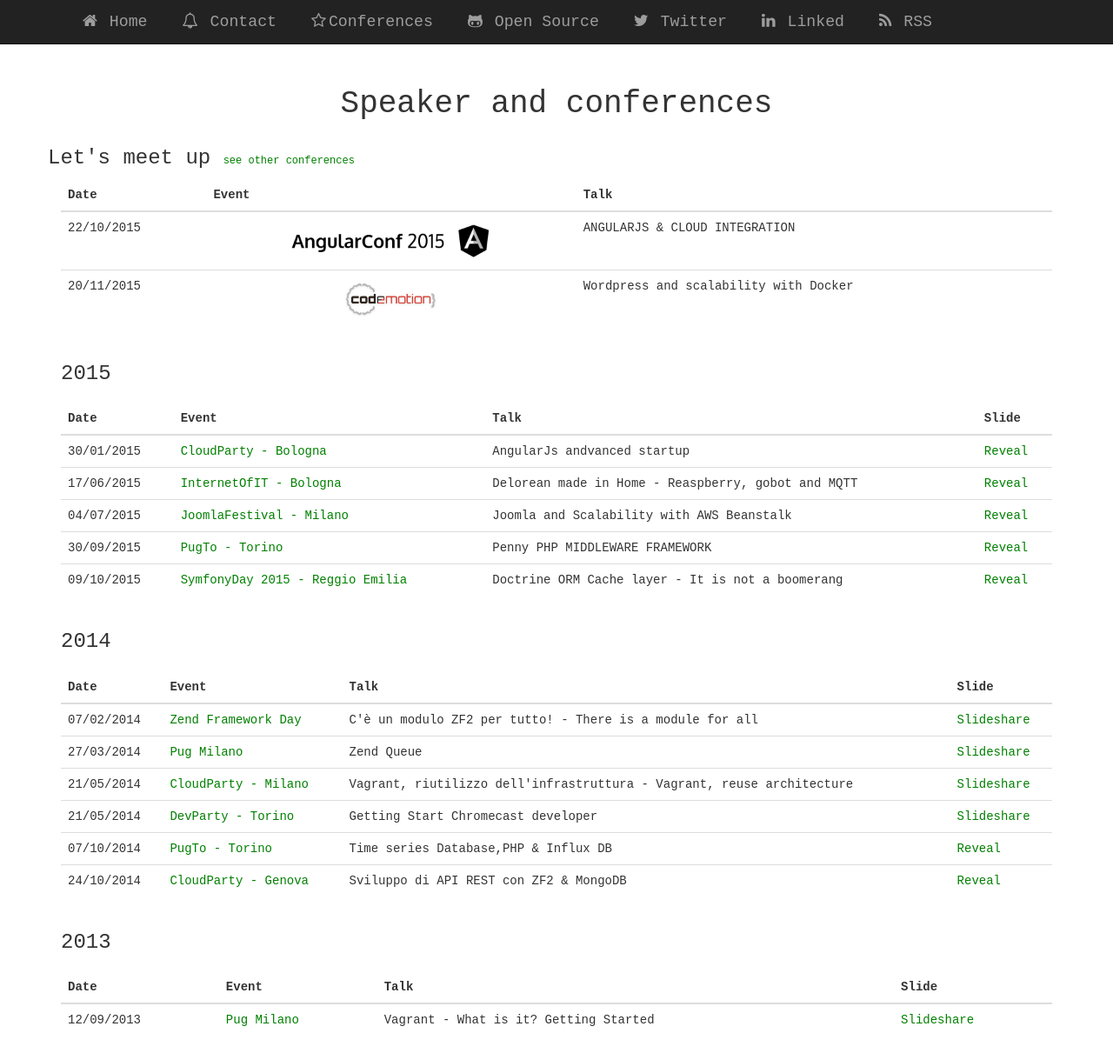
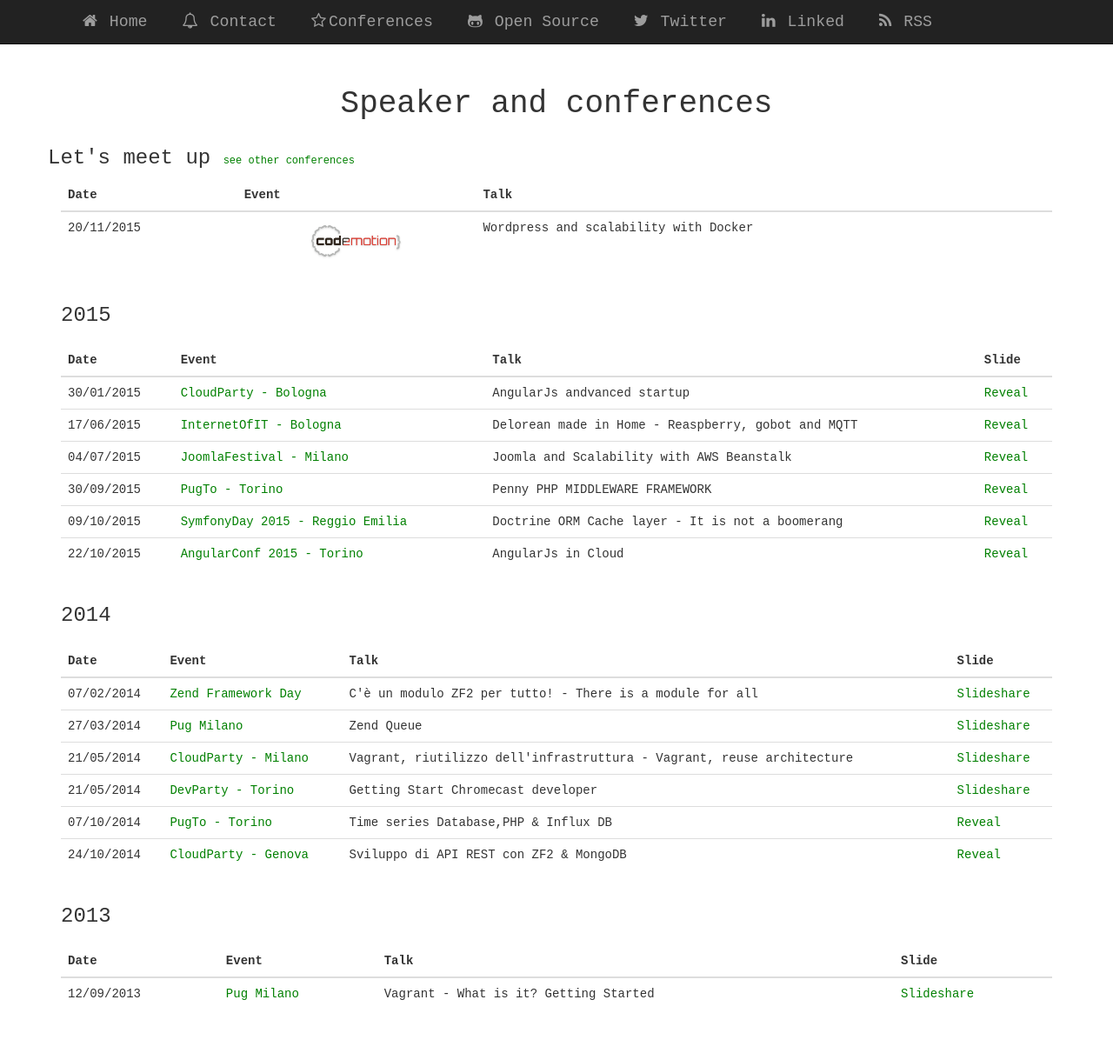
Before and after one commit to gianarb/gianarb.github.com, a Jekyll site: the page built from conferences.html, in a window 1280 px wide and 1211 px high. Shown: the whole window at 87% size. Built offline with Jekyll 4.4.1, drawn with Linux system fonts in a browser that asks for light colours; nearby versions of some CDN libraries; Markdown is read by kramdown in place of the engine named in the settings.

Commit message:
Update AngularConf 2015 slide

```diff
--- a/_includes/next-events.html
+++ b/_includes/next-events.html
@@ -12,13 +12,6 @@
           </thead>
           <tbody>
             <tr>
-              <td>22/10/2015</td>
-              <td><a href="http://angularconf.it/" target="_blank">
-                <img class="conf img-responsive" src="/img/conf/angularconf-2015.png">
-              </a></td>
-              <td>ANGULARJS & CLOUD INTEGRATION</td>
-            </tr>
-            <tr>
               <td>20/11/2015</td>
               <td><a href="http://milan2015.codemotionworld.com" target="_blank">
                 <img class="conf img-responsive" src="/img/conf/codemotion.png">
--- a/conferences.html
+++ b/conferences.html
@@ -56,6 +56,12 @@
               <td><a href="http://2015.symfonyday.it" target="_blank">SymfonyDay 2015 - Reggio Emilia</a></td>
               <td>Doctrine ORM Cache layer - It is not a boomerang</td>
               <td><a href="http://gianarb.it/symfonyday-2015/#/" target="_blank">Reveal</a></td>
+            </tr>
+            <tr>
+              <td>22/10/2015</td>
+              <td><a href="http://2015.angularconf.it" target="_blank">AngularConf 2015 - Torino</a></td>
+              <td>AngularJs in Cloud</td>
+              <td><a href="http://gianarb.it/angularconf-2015/#/" target="_blank">Reveal</a></td>
             </tr>
           </tbody>
         </table>
```
